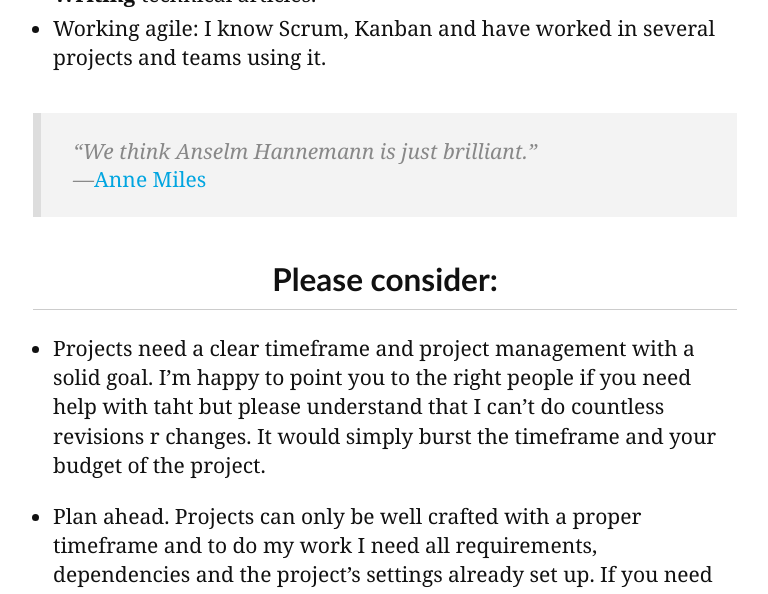
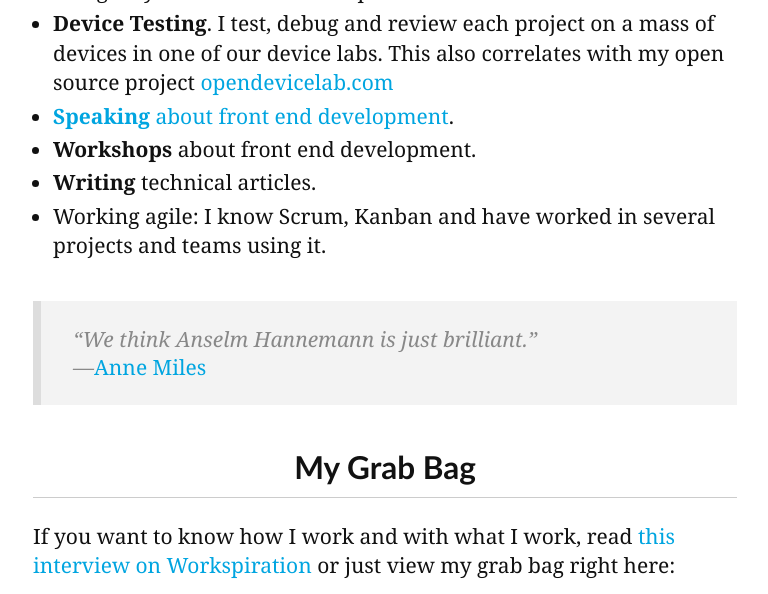
Before and after one commit to dayer4b/anselmh.github.com, a Jekyll site: the page built from about/index.md, in a window 1280 px wide and 1400 px high, scrolled down 1748 px, cut to the strip 0-594 px from the top of the window. Shown: the whole strip, without its empty margins (255-1023 px from the left). Built offline with Jekyll 4.4.1, drawn with Linux system fonts in a browser that asks for light colours; Markdown is read by kramdown in place of the engine named in the settings; comment, search, counter and statistics services are not loaded; some of the changed text lies outside the part shown.

Commit message:
Change some content.

```diff
--- a/about/index.md
+++ b/about/index.md
@@ -10,9 +10,13 @@
 
 ## What I do
 
+> Underrated Webdevs to Follow Vol. 1: @helloanselm, @respimg member, helped build opendevicelab.com, curates WDRL.
+>
+> <cite><a href="http://zachleat.com/" target="_blank">Zach Leatherman</a></cite>
+
 You can hire me for the following list of work:
 
-- **Front end development** (HTML5, CSS, JavaScript). If you want a performance optimized, well coded and modern project, I am happy to discuss it with you. This can be a cool, small one pager but also a large-scale web application.
+- **Front-end development** (HTML5, CSS, JavaScript). If you want a performance optimized, well coded and modern project, I am happy to discuss it with you. This can be a cool, small one pager but also a large-scale web application.
 - **Code Reviews**. I can do a code quality review of your existing code and give you advice how to improve it.
 - **Device Testing**. I test, debug and review each project on a mass of devices in one of our device labs. This also correlates with my open source project [opendevicelab.com](http://opendevicelab.com/)
 - [**Speaking** about front end development](/conf/).
@@ -24,27 +28,6 @@
 >
 > <cite><a href="http://www.redtoadmedia.com/" target="_blank">Anne Miles</a></cite>
 
-<a id="matchmyinterest"> </a>
-
-## Please consider:
-
-- Projects need a clear timeframe and project management with a solid goal. I’m happy to point you to the right people if you need help with taht but please understand that I can’t do countless revisions r changes. It would simply burst the timeframe and your budget of the project.
-
-- Plan ahead. Projects can only be well crafted with a proper timeframe and to do my work I need all requirements, dependencies and the project’s settings already set up. If you need help or don’t know what you need to do, please contact me so we can figure this out.
-
-<a id="recruiters"> </a>
-
-> Underrated Webdevs to Follow Vol. 1: @helloanselm, @respimg member, helped build opendevicelab.com, curates WDRL.
->
-> <cite><a href="http://zachleat.com/" target="_blank">Zach Leatherman</a></cite>
-
-## Dear Recruiters,
-
-I am always open for a new work experience but be sure it really fits to me and it is properly paid.
-I expect you to read my [CV](/cv/) and have a look at [my projects](/work/).
-
-With that in mind, I will be happy to speak with you about possibilities. Thank you! :)
-
 ## My Grab Bag
 
 If you want to know how I work and with what I work, read [this interview on Workspiration](http://workspiration.org/anselm-hannemann) or just view my grab bag right here:
```
Also changed, not shown: hire/index.md (+21 -2 lines).
